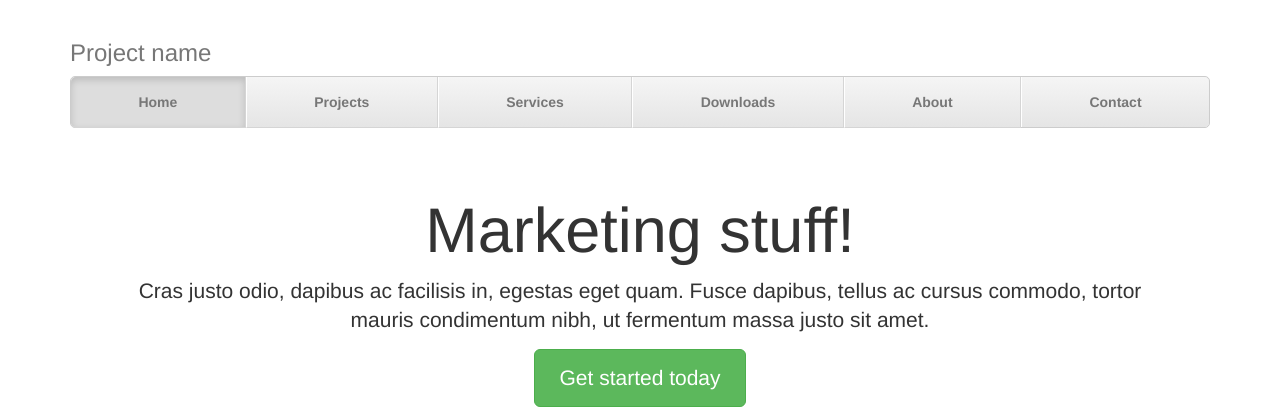
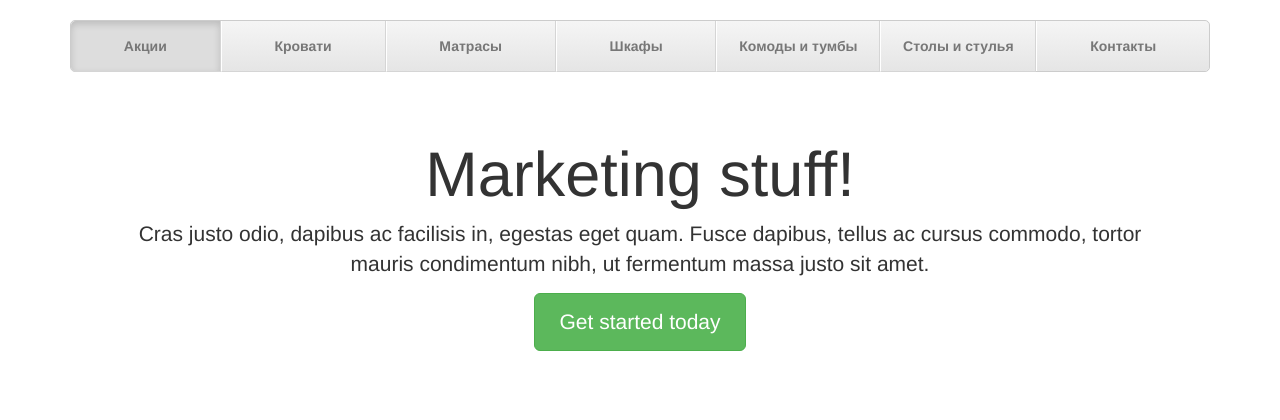
Before and after one commit to avethov/store, a Django app: template templates/catalogue/new_index.html in a window 1280 px wide. Shown: the top 420 px of the page. Run offline with Django 3.2, Linux system fonts and the light colour scheme; the template is opened without the code that fills it, so the values that code supplies are empty; some libraries are stand-ins or nearby versions.

Commit message:
Merge remote-tracking branch 'origin/master'

```diff
--- a/apps/catalogue/views.py
+++ b/apps/catalogue/views.py
@@ -31,7 +31,7 @@ def index(request):
     assert isinstance(request, HttpRequest)
     return render(
         request,
-        'catalogue/index.html',
+        'catalogue/new_index.html',
         context_instance = RequestContext(request,
         {
             'title':'Home Page',
--- a/store/settings.py
+++ b/store/settings.py
@@ -122,3 +122,7 @@ USE_TZ = True
 # https://docs.djangoproject.com/en/1.9/howto/static-files/
 
 STATIC_URL = '/static/'
+
+STATICFILES_DIRS = (
+    os.path.join(BASE_DIR, 'static'),
+)
--- a/templates/catalogue/new_index.html
+++ b/templates/catalogue/new_index.html
@@ -10,7 +10,7 @@
     <meta name="author" content="">
     <link rel="icon" href="../../favicon.ico">
 
-    <title>Justified Nav Template for Bootstrap</title>
+    <title>Тест</title>
 
     <!-- Bootstrap core CSS -->
     <link href="{% static  "bootstrap/css/bootstrap.min.css" %}" rel="stylesheet">
@@ -39,15 +39,15 @@
       <!-- The justified navigation menu is meant for single line per list item.
            Multiple lines will require custom code not provided by Bootstrap. -->
       <div class="masthead">
-        <h3 class="text-muted">Project name</h3>
         <nav>
           <ul class="nav nav-justified">
-            <li class="active"><a href="#">Home</a></li>
-            <li><a href="#">Projects</a></li>
-            <li><a href="#">Services</a></li>
-            <li><a href="#">Downloads</a></li>
-            <li><a href="#">About</a></li>
-            <li><a href="#">Contact</a></li>
+            <li class="active"><a href="#">Акции</a></li>
+            <li><a href="http://127.0.0.1:8000/list1">Кровати</a></li>
+            <li><a href="#">Матрасы</a></li>
+            <li><a href="#">Шкафы</a></li>
+            <li><a href="#">Комоды и тумбы</a></li>
+            <li><a href="#">Столы и стулья</a></li>
+            <li><a href="#">Контакты</a></li>
           </ul>
         </nav>
       </div>
```
Also changed, not shown: templates/catalogue/grid.html (added, +10 -0 lines).
